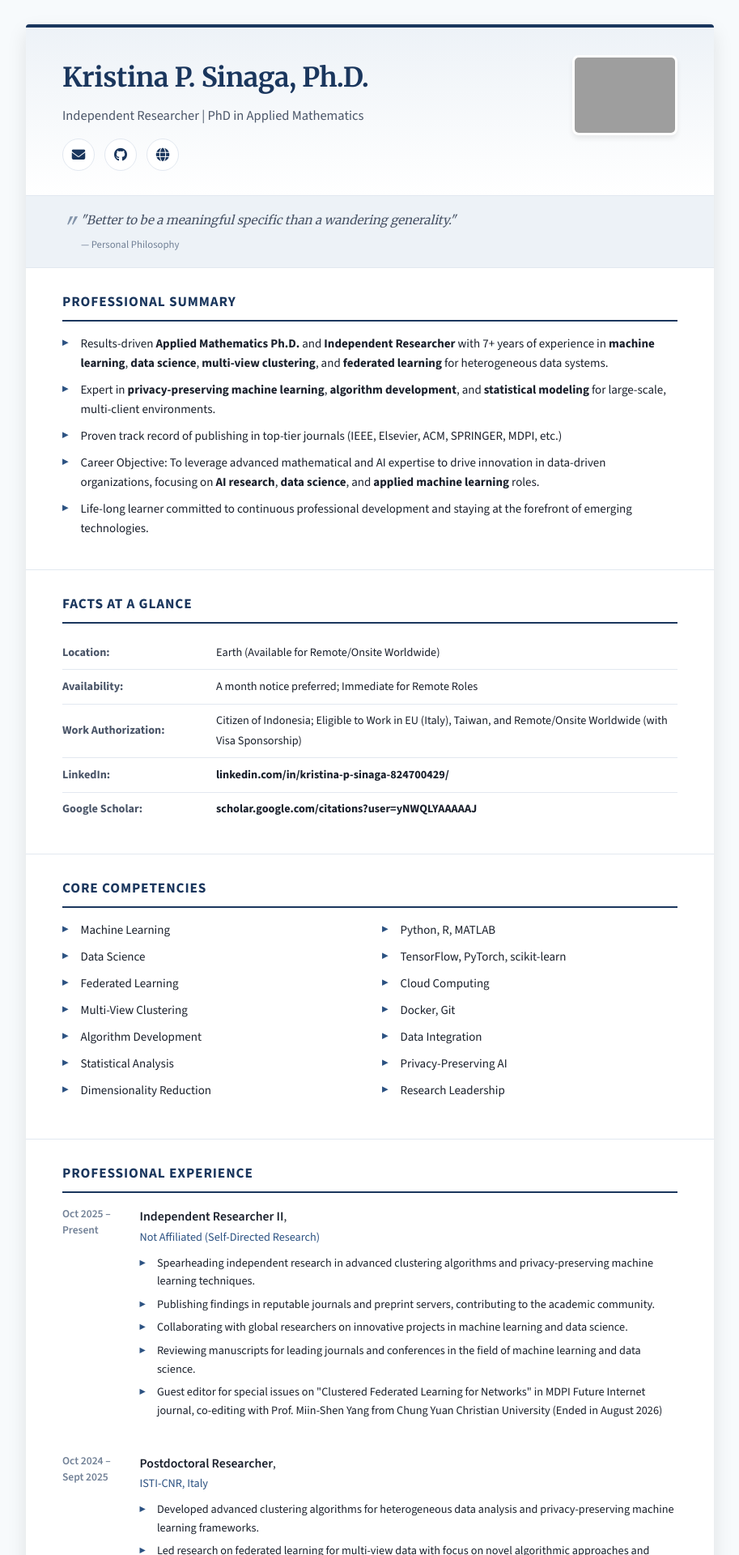
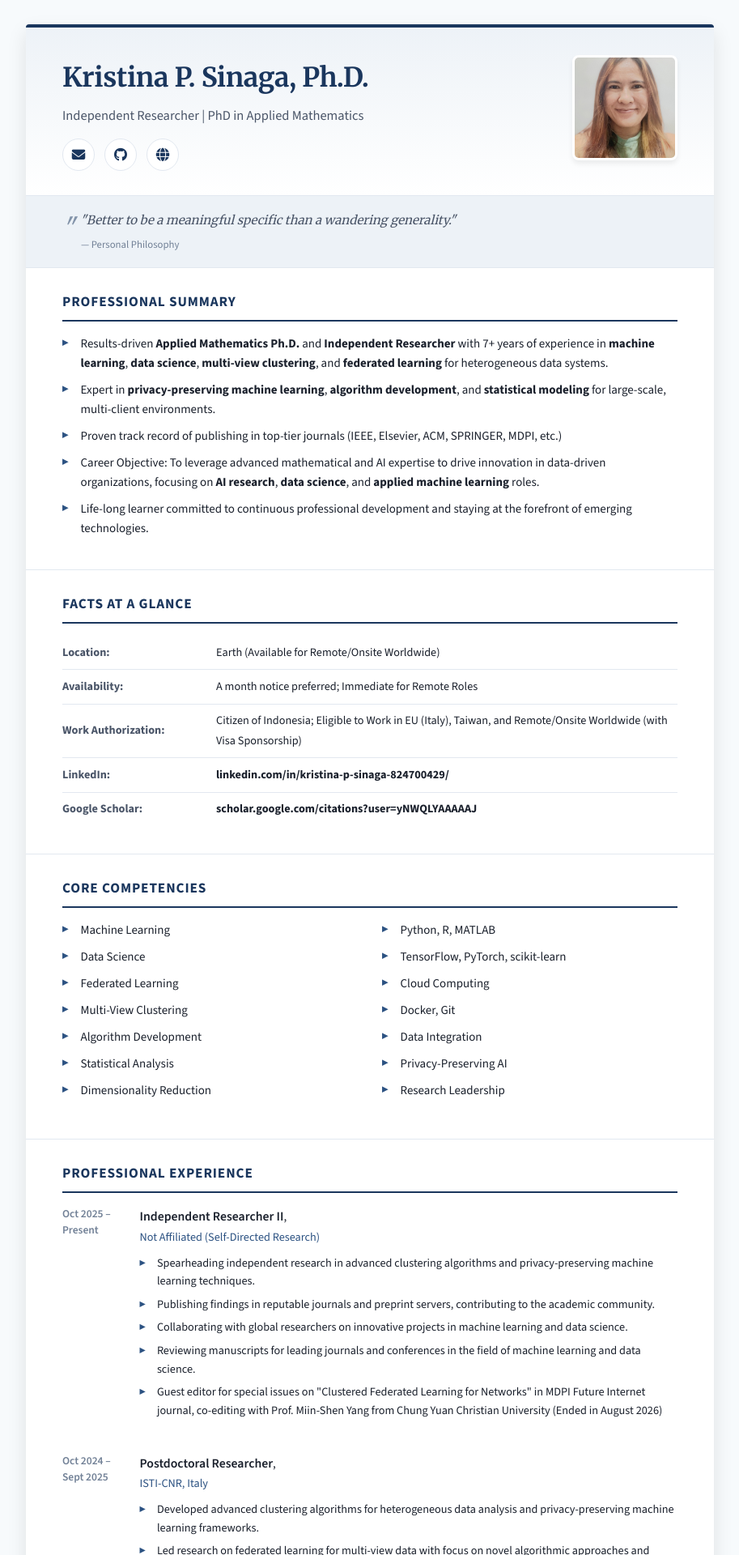
Before and after one commit to Kristina01-hash/Kristina01-hash.github.io, a Jekyll site: the page pdf/cv/index.html, which Jekyll copies as it is, in a window 1280 px wide. Shown: the top 1920 px of the page at 81% size, without its empty margins (183-1096 px from the left). Built offline with Jekyll 4.4.1, drawn with Linux system fonts in a browser that asks for light colours.

Commit message:
Update index.html

```diff
--- a/pdf/cv/index.html
+++ b/pdf/cv/index.html
@@ -578,7 +578,7 @@
       </div>
     </div>
     <div class="profile-photo">
-      <img src="https://kristina01-hash.github.io/assets/images/IMG_0784.png" alt="Kristina P. Sinaga portrait">
+      <img src="https://kristina01-hash.github.io/assets/images/IMG_0810.jpeg" alt="Kristina P. Sinaga portrait">
     </div>
   </header>
 
```
